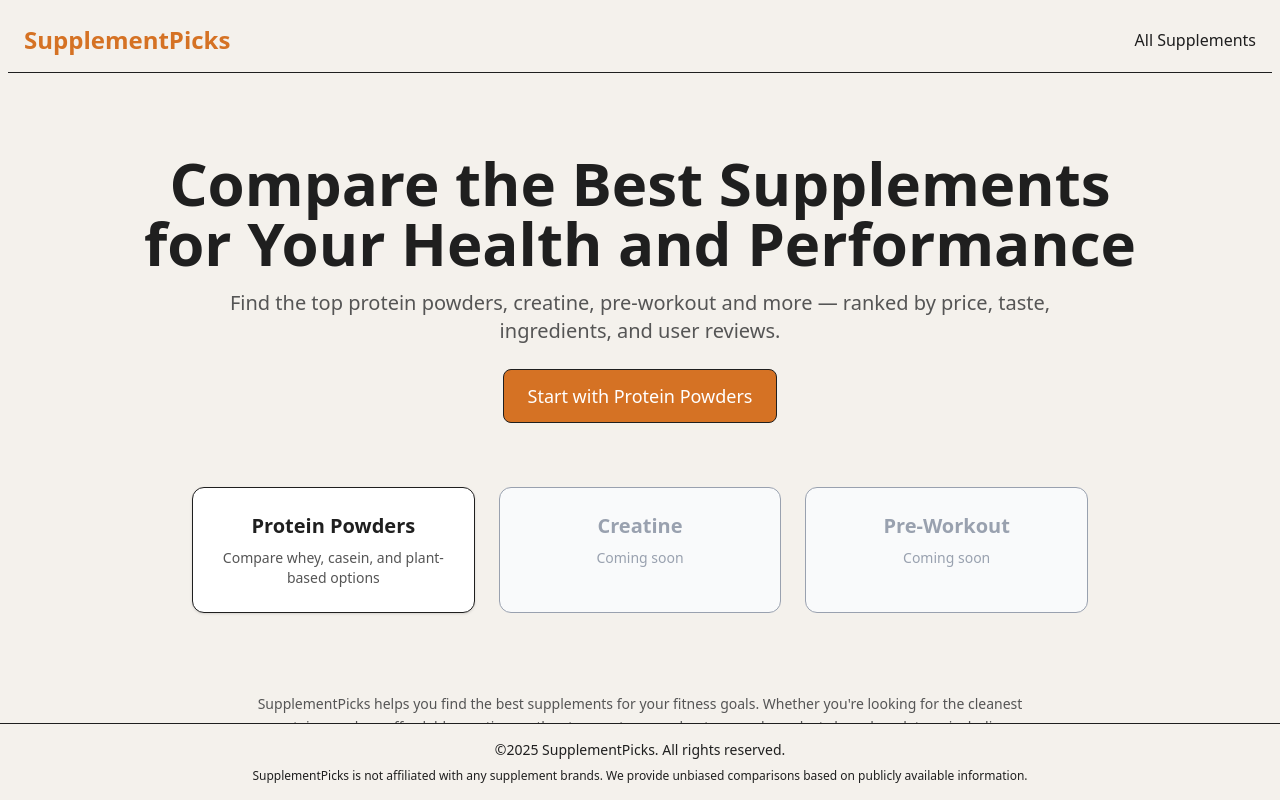
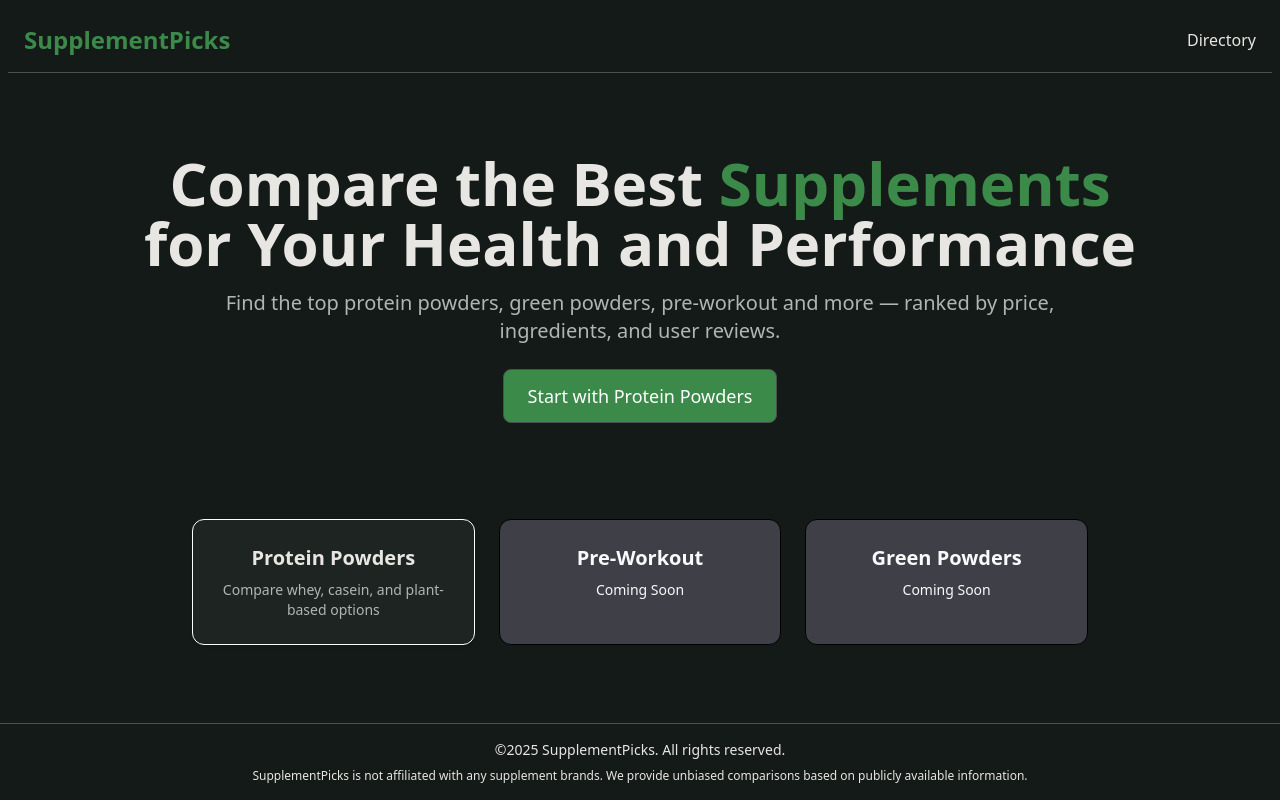
Before and after one commit to OmarAz01/sp-v2, a Next.js app in the folder frontend/: page / in a window 1280 px wide. Shown: the top 800 px of the page. Built offline with nearby package versions, Linux system fonts and the light colour scheme.

Commit message:
Frontend changes

```diff
--- /dev/null
+++ b/frontend/src/app/directory/page.js
@@ -0,0 +1,35 @@
+import Link from 'next/link'
+const directoryData = [
+  {
+    title: 'Protein Powders',
+    href: '/protein-powders',
+  },
+]
+
+export default function DirectoryPage() {
+  return (
+    <>
+      <div className='flex flex-col w-full items-center text-center'>
+        <div className='flex flex-col items-center mb-8 max-w-screen-lg px-4 border-b border-borderColor pb-4'>
+          <h1 className='md:text-6xl text-3xl font-bold mb-4 mt-8 xl:mt-18 text-textPrimary'>
+            Directory
+          </h1>
+          <p className='text-textSecondary'>
+            Explore our directory of supplements, including protein powders, vitamins, and more.
+          </p>
+        </div>
+        <div className='flex flex-col items-center w-full max-w-screen-lg'>
+          <div className='flex flex-col items-start w-full space-y-4 px-2'>
+            {directoryData.map((item) => (
+              <Link key={item.title} href={item.href} className=''>
+                <h2 className='text-textPrimary hover:underline hover:italic'>{item.title}</h2>
+              </Link>
+            ))}
+            <h2 className='text-zinc-500 line-through'>Pre-Workout</h2>
+            <h2 className='text-gray-500 line-through'>Green Powders</h2>
+          </div>
+        </div>
+      </div>
+    </>
+  )
+}
--- a/frontend/src/app/globals.css
+++ b/frontend/src/app/globals.css
@@ -1,16 +1,16 @@
 @import 'tailwindcss';
 
 :root {
-  --color-brandName: #d57224; /* Burnt orange */
-  --color-background: #f4f1ec; /* Soft light beige */
-  --color-primaryAccent: #5a5d5b; /* Slate gray */
-  --color-secondaryAccent: #a7b3a5; /* Muted sage */
-  --color-textPrimary: #1f1f1f; /* Near-black for strong contrast */
-  --color-textSecondary: #555555; /* Subtle gray */
-  --color-buttonBackground: #d57224; /* Matches brandName */
-  --color-buttonText: #ffffff; /* White on orange */
-  --color-cardBackground: #ffffff; /* Simple, clean white cards */
-  --color-borderColor: #1f1f1f; /* Light gray borders */
+  --color-brandName: #3c8a4a; /* Herbal green (rich but vibrant) */
+  --color-background: #141a17; /* Deep pine green/charcoal */
+  --color-primaryAccent: #2e3c36; /* Forest slate */
+  --color-secondaryAccent: #5c6f62; /* Muted sage */
+  --color-textPrimary: #e8e6e3; /* Light beige for high contrast */
+  --color-textSecondary: #b1b6b2; /* Gray-sage */
+  --color-buttonBackground: #3c8a4a; /* Herbal green */
+  --color-buttonText: #ffffff; /* Clear on green */
+  --color-cardBackground: #1e2421; /* Slight contrast over background */
+  --color-borderColor: #48534e; /* Slate outline */
 }
 
 @keyframes marquee {
@@ -37,6 +37,14 @@
   background-color: var(--color-background);
 }
 
+.border-background {
+  border-color: var(--color-background);
+}
+
+.border-brandName {
+  border-color: var(--color-brandName);
+}
+
 .text-primaryAccent {
   color: var(--color-primaryAccent);
 }
@@ -51,6 +59,10 @@
 
 .text-textSecondary {
   color: var(--color-textSecondary);
+}
+
+.text-borderColor {
+  color: var(--color-borderColor);
 }
 
 .bg-buttonBackground {
--- a/frontend/src/app/layout.js
+++ b/frontend/src/app/layout.js
@@ -18,12 +18,14 @@ export default function RootLayout({children}) {
             </Link>
             <ul className='flex space-x-6 text-textPrimary'>
               <li>
-                <Link href='/directory'>All Supplements</Link>
+                <Link className='hover:underline hover:italic' href='/directory'>
+                  Directory
+                </Link>
               </li>
             </ul>
           </nav>
         </header>
-        <main className='max-w-screen-xl mx-auto mb-24'>{children}</main>
+        <main className='max-w-screen-xl mx-auto mb-32 sm:mb-0'>{children}</main>
         <footer className='border-t border-borderColor py-4 fixed bottom-0 w-full max-w-screen-xl bg-background z-10'>
           <div className='max-w-screen-xl mx-auto px-4 text-center text-textPrimary'>
             <p className='text-sm'>
--- a/frontend/src/app/page.js
+++ b/frontend/src/app/page.js
@@ -12,29 +12,30 @@ export default function Home() {
         />
       </Head>
 
-      <main className='min-h-screen p-2 text-textPrimary'>
+      <main className='p-2 text-textPrimary min-h-[1000px]'>
         {/* Hero Section */}
-        <section className='text-center justify-center items-center flex flex-col max-w-screen-lg mx-auto mb-16 mt-12 xl:mt-18'>
+        <section className='text-center justify-center items-center flex flex-col max-w-screen-lg mx-auto mb-12 sm:mb-24 mt-8 xl:mt-18'>
           <h1 className='md:text-6xl text-3xl font-bold mb-4'>
-            Compare the Best Supplements for Your Health and Performance
+            Compare the Best <span className='text-brandName'>Supplements</span> for Your Health and
+            Performance
           </h1>
           <p className='md:text-xl text-base text-textSecondary mb-6 max-w-4xl'>
-            Find the top protein powders, creatine, pre-workout and more — ranked by price, taste,
+            Find the top protein powders, green powders, pre-workout and more — ranked by price,
             ingredients, and user reviews.
           </p>
           <Link
             href='/protein-powders'
-            className='inline-block bg-buttonBackground text-buttonText px-6 py-3 rounded-lg text-sm md:text-lg hover:scale-101 border-borderColor border transition'
+            className='inline-block bg-buttonBackground text-buttonText px-6 py-3 rounded-lg text-sm md:text-lg hover:scale-102 border-borderColor border transition'
           >
             Start with Protein Powders
           </Link>
         </section>
 
         {/* Category Cards */}
-        <section className='grid grid-cols-1 sm:grid-cols-3 gap-6 max-w-4xl mx-auto mb-20'>
+        <section className='grid grid-cols-1 sm:grid-cols-3 gap-6 max-w-4xl mx-auto mb-12 sm:mb-24'>
           <Link
             href='/protein-powders'
-            className='border rounded-xl p-6 text-center shadow hover:shadow-md transition bg-cardBackground'
+            className='border-white border hover:scale-102 rounded-xl p-6 text-center shadow hover:shadow-md transition bg-cardBackground'
           >
             <h2 className='text-xl font-semibold mb-2'>Protein Powders</h2>
             <p className='text-textSecondary text-sm'>
@@ -42,14 +43,14 @@ export default function Home() {
             </p>
           </Link>
 
-          <div className='border rounded-xl p-6 text-center text-gray-400 bg-gray-50'>
-            <h2 className='text-xl font-semibold mb-2'>Creatine</h2>
-            <p className='text-sm'>Coming soon</p>
+          <div className='border-black border rounded-xl p-6 text-center text-gray-50 bg-zinc-700'>
+            <h2 className='text-xl font-semibold mb-2'>Pre-Workout</h2>
+            <p className='text-sm'>Coming Soon</p>
           </div>
 
-          <div className='border rounded-xl p-6 text-center text-gray-400 bg-gray-50'>
-            <h2 className='text-xl font-semibold mb-2'>Pre-Workout</h2>
-            <p className='text-sm'>Coming soon</p>
+          <div className='border-black border rounded-xl p-6 text-center text-gray-50 bg-zinc-700'>
+            <h2 className='text-xl font-semibold mb-2'>Green Powders</h2>
+            <p className='text-sm'>Coming Soon</p>
           </div>
         </section>
 
@@ -87,12 +88,14 @@ export default function Home() {
         </section> */}
 
         {/* SEO Text Section */}
-        <section className='max-w-3xl mx-auto text-sm text-center text-textSecondary leading-relaxed'>
-          <p>
+        <section className='max-w-3xl mx-auto text-sm text-center leading-relaxed'>
+          <h2 className='md:text-5xl text-2xl font-semibold mb-4 text-textPrimary'>Our Goal</h2>
+          <p className='md:text-lg text-textSecondary '>
             SupplementPicks helps you find the best supplements for your fitness goals. Whether
-            you're looking for the cleanest protein powders, affordable creatine, or the strongest
-            pre-workout, we rank products based on data — including ingredient quality, price per
-            gram, and taste reviews. Save time and money while choosing what actually works.
+            you're looking for the cheapest protein powders, cleanest green powders, or the
+            strongest pre-workout, we rank products based on data — including ingredient quality,
+            price per gram, and user reviews. Save time and money while choosing what actually
+            works.
           </p>
         </section>
       </main>
--- a/frontend/src/app/protein-powders/page.js
+++ b/frontend/src/app/protein-powders/page.js
@@ -1,35 +1,38 @@
 import SupplementList from '../../components/supplementList'
 
-export default function ProteinPowders({searchParams}) {
+export default async function ProteinPowders({searchParams}) {
+  const params = (await searchParams) || {}
   return (
     <>
-      <div className='flex flex-col w-full items-center text-center'>
+      <div className='flex flex-col w-full items-center text-center sm:mb-32 mb-0'>
         <div className='flex flex-col items-center mb-8 max-w-screen-lg'>
-          <h1 className='md:text-6xl text-3xl font-bold mb-4 mt-12 xl:mt-18'>Protein Powders</h1>
-          <p>
-            Compare whey, casein, and plant-based protein powders by cost per gram of protein,
-            ingredient quality, user ratings, and overall score.
+          <h1 className='md:text-6xl text-3xl font-bold mb-4 mt-8 xl:mt-18 text-textPrimary'>
+            Protein Powders
+          </h1>
+          <p className='text-textSecondary'>
+            Compare protein powders by cost per gram of protein, ingredient quality, user ratings,
+            and overall score.
           </p>
-          <div className='flex gap-3 mt-6 text-sm text-gray-600 text-start'>
+          <div className='flex gap-3 mt-6 text-sm text-gray-200 text-start'>
             <a href='/protein-powders' className='hover:underline'>
-              All
+              Overall
             </a>
-            <span className='text-gray-800'>|</span>
-            <a href='/protein-powders?type=whey' className='hover:underline'>
-              Whey
+            <span className='text-borderColor'>|</span>
+            <a href='/protein-powders?type=price' className='hover:underline'>
+              Price
             </a>
-            <span className='text-gray-800'>|</span>
-            <a href='/protein-powders?type=plant' className='hover:underline'>
-              Plant-Based
+            <span className='text-borderColor'>|</span>
+            <a href='/protein-powders?type=health' className='hover:underline'>
+              Health
             </a>
-            <span className='text-gray-800'>|</span>
-            <a href='/protein-powders?type=casein' className='hover:underline'>
-              Casein
+            <span className='text-borderColor'>|</span>
+            <a href='/protein-powders?type=user' className='hover:underline'>
+              User
             </a>
           </div>
         </div>
         <div className='flex flex-col items-center w-full max-w-screen-lg'>
-          <SupplementList supplementName='protein powder' filters={searchParams} />
+          <SupplementList supplementName='protein powder' filters={params} />
         </div>
       </div>
     </>
--- a/frontend/src/components/supplementList.jsx
+++ b/frontend/src/components/supplementList.jsx
@@ -240,9 +240,14 @@ export default async function SupplementList({supplementName, filters}) {
     <>
       <div className='grid md:gap-6 gap-4 max-w-screen-xl mx-auto px-4 sm:grid-cols-2 lg:grid-cols-3'>
         {products.map((product, idx) => (
-          <div
+          <a
             key={idx}
-            className='relative z-1 group border border-borderColor rounded-2xl bg-cardBackground text-textPrimary py-3 px-4'
+            href={product.link}
+            target='_blank'
+            rel='noopener noreferrer'
+            tabIndex={0}
+            aria-label={`Open ${product.name} in new tab`}
+            className='relative z-1 group border border-borderColor rounded-2xl bg-cardBackground text-textPrimary py-3 px-4 cursor-pointer transition-shadow hover:shadow-lg block'
           >
             <div
               className={`absolute top-0 -right-1 z-2 bg-white border border-borderColor text-sm font-semibold p-2 rounded-full ${
@@ -278,7 +283,7 @@ export default async function SupplementList({supplementName, filters}) {
                 <span className='text-textPrimary font-medium'>{product.userScore.toFixed(1)}</span>
               </div>
             </div>
-          </div>
+          </a>
         ))}
       </div>
     </>
```
